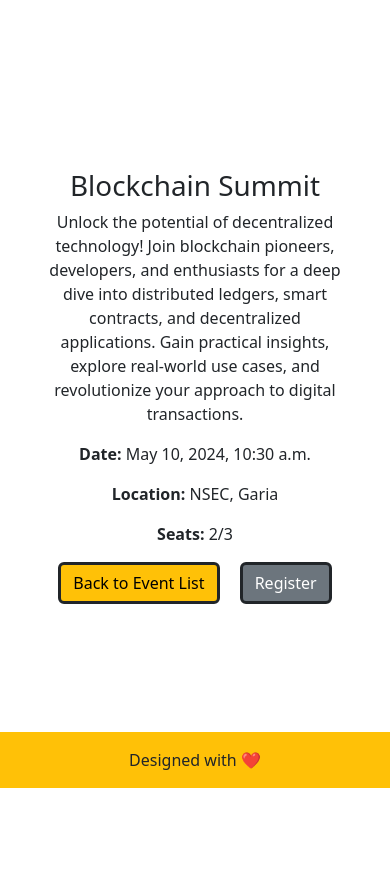
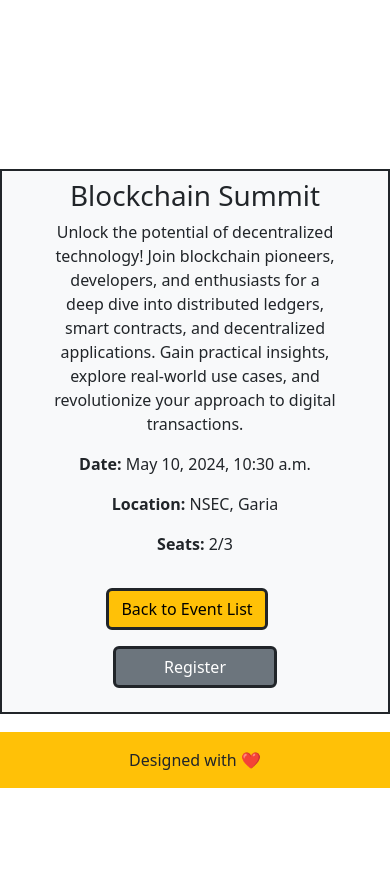
Before and after one commit to nsec-vat-django/event-management-platform, a Django app: page /events/view/29/ in a window 390 px wide. Shown: the part 56-939 px from the top of the page. Before the commit the page ends 844 px from the top, so only its background shows below. Run offline with Django 5.2, Linux system fonts and the light colour scheme; data comes from the database, SQL or seed files in the repository; both versions use the stored data as it was after the commit.

Commit message:
Improved the styling and responsiveness

```diff
--- a/mysite/events/templates/events/layout.html
+++ b/mysite/events/templates/events/layout.html
@@ -61,9 +61,9 @@
 
   <!-- messages -->
   {% if messages %}
-  <ul class="messages">
+  <ul class="messages bg-warning">
     {% for message in messages %}
-    <li{% if message.tags %} class="{{ message.tags }}" {% endif %}>{{ message }}</li>
+    <li{% if message.tags %} class="{{ message.tags }} list-group fs-5 text-center p-2" {% endif %}>{{ message }}</li>
       {% endfor %}
   </ul>
   {% endif %}
--- a/mysite/events/templates/events/past_events.html
+++ b/mysite/events/templates/events/past_events.html
@@ -12,14 +12,14 @@
     </div>
   </div>
   {% for event in events %}
-<div class="container my-4">
+<div class="container my-4 bg-light p-3 border border-dark border-2">
   <div class="row align-items-center">
     <div class="col-md-8 text-md-start">
       <h2 class="fs-4 mb-2">{{ event.title }}</h2>
       <p class="mb-1"><strong>Date:</strong> {{ event.date }}</p>
       <p><strong>Location:</strong> {{ event.location }}</p>
     </div>
-    <div class="col-md-4 text-md-end mt-3 mt-md-0">
+    <div class="col-md-4 text-md-end mt-2 mt-md-0">
       <a href="{% url 'view_events' event.id %}" class="btn btn-outline-primary py-2 px-4">View</a>
     </div>
   </div>
--- a/mysite/events/templates/events/view_events.html
+++ b/mysite/events/templates/events/view_events.html
@@ -2,30 +2,30 @@
 {% block title %}{{ event.title }}{% endblock %}
 {% block content %}
 
-<div class="container px-5" style="margin: 20vh auto; text-align: center;">
+<div class="container px-5 border border-dark border-2 bg-light p-2 pb-4" style="margin: 20vh auto; text-align: center;">
   <h1>{{ event.title }}</h1>
   <p>{{ event.description }}</p>
   <p><strong>Date:</strong> {{ event.date }}</p>
   <p><strong>Location:</strong> {{ event.location }}</p>
   <p><strong>Seats:</strong> {{ event.num_participants }}/{{ event.max_participants }}</p>
-  <a href="{% url 'events' %}" class="btn btn-warning border border-3 border-dark me-3">Back to Event List</a>
+  <a href="{% url 'events' %}" class="btn btn-warning border border-3 border-dark me-3 mt-3">Back to Event List</a>
   {% if user.is_authenticated and event.user == user %}
-  <a href="{% url 'cancel_events' event.id %}" class="btn btn-outline-primary py-2 px-5 marginbtn">Cancel</a>
-  <a href="{% url 'edit_events' event.id %}" class="btn btn-outline-primary py-2 px-5 marginbtn">Edit</a>
+  <a href="{% url 'edit_events' event.id %}" class="btn btn-outline-primary me-3 px-4 marginbtn mt-3">Edit</a>
+  <a href="{% url 'cancel_events' event.id %}" class="btn btn-outline-primary me-3 marginbtn mt-3">Cancel</a>
   {% endif %}
   {% if event.date >= now and event.num_participants < event.max_participants %}
-  <a href="{% url 'register_events' event.id %}" class="btn btn-secondary border border-dark border-3">Register</a>
+  <a href="{% url 'register_events' event.id %}" class="btn btn-secondary border border-dark border-3 px-5 mt-3">Register</a>
   {% endif %}
 </div>
 
-<div>
+<div class="container my-5">
   {% if user.is_authenticated and event.user == user %}
-  <h2>Registered Participants</h2>
-  <table>
+  <h2 class="text-center mb-4">Registered Participants <i class="bi bi-people-fill"></i></h2>
+  <table class="table table-striped text-center" style="margin-bottom: 10vh;">
     <thead>
       <tr>
-        <th>Name</th>
-        <th>Email</th>
+        <th scope="col">Name</th>
+        <th scope="col">Email</th>
       </tr>
     </thead>
     <tbody>
```
Also changed, not shown: mysite/events/templates/events/events.html (+5 -5 lines), mysite/events/templates/events/my_events.html (+11 -9 lines), mysite/db.sqlite3.
